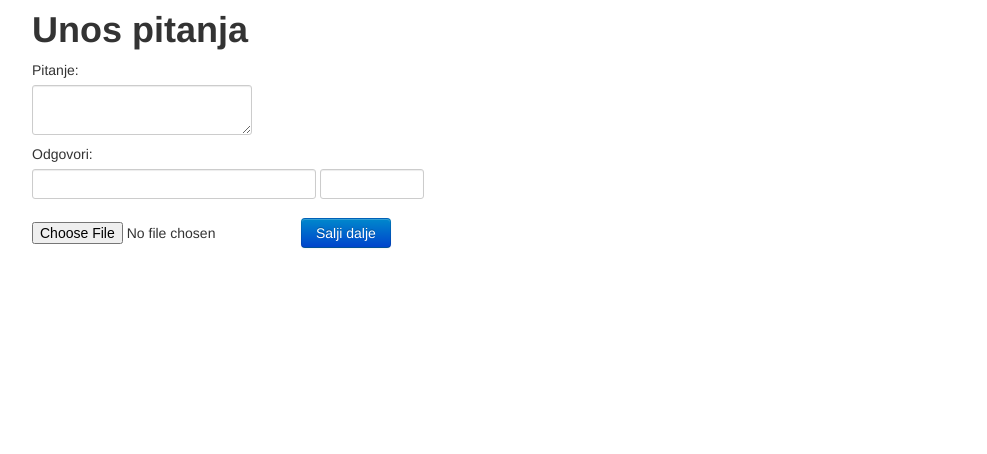
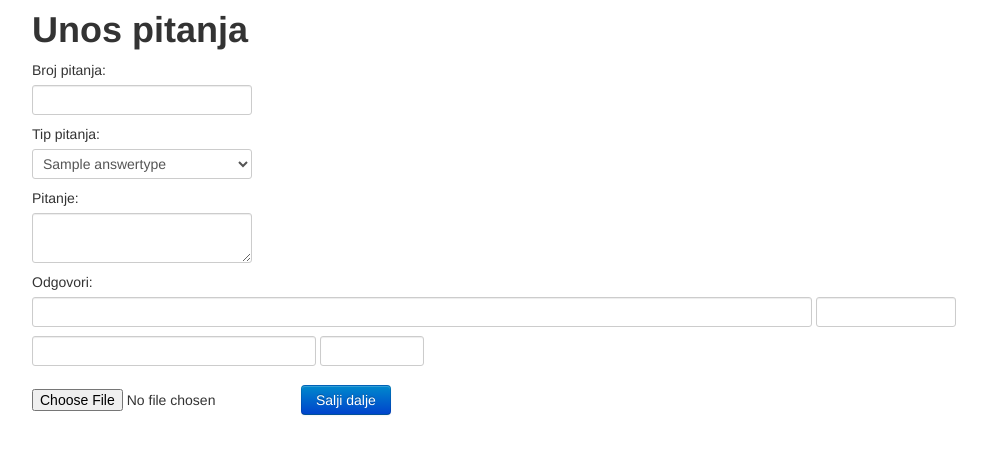
Before and after one commit to jrocketfingers/matura, a Django app: page / in a window 1280 px wide. Shown: the top 454 px of the page, without its empty margins (128-1115 px from the left). Run offline with Django 3.2, Linux system fonts and the light colour scheme; tables that the repository leaves empty hold one stand-in row (values such as "Sample post"); parts of the project's set-up code (start-up, migrations or seed data) failed here and were passed over; some libraries are stand-ins or nearby versions.

Commit message:
Dodavanje pitanja radi.

```diff
--- a/pitanja/models.py
+++ b/pitanja/models.py
@@ -4,7 +4,7 @@ class AnswerType(models.Model):
     name = models.CharField(max_length=15)
 
     def __unicode__(self):
-    	return self.name
+        return self.name
 
 
 class Question(models.Model):
@@ -14,7 +14,7 @@ class Question(models.Model):
     answer_type = models.ForeignKey(AnswerType)
 
     def __unicode__(self):
-    	return self.number
+        return self.number
 
 
 class Answer(models.Model):
@@ -23,4 +23,4 @@ class Answer(models.Model):
     question = models.ForeignKey(Question)
 
     def __unicode__(self):
-    	return self.text
+        return self.text
--- a/pitanja/settings.py
+++ b/pitanja/settings.py
@@ -52,7 +52,7 @@ USE_TZ = True
 
 # Absolute filesystem path to the directory that will hold user-uploaded files.
 # Example: "/var/www/example.com/media/"
-MEDIA_ROOT = '/home/blaza/webdev/'
+MEDIA_ROOT = os.path.join(PROJECT_PATH, 'media')
 
 # URL that handles the media served from MEDIA_ROOT. Make sure to use a
 # trailing slash.
--- a/pitanja/templates/unos.html
+++ b/pitanja/templates/unos.html
@@ -8,22 +8,39 @@
 
     <script type='text/javascript' src='{{ STATIC_URL }}components/jquery/jquery.js'></script>
     <script type='text/javascript' src='{{ STATIC_URL }}components/bootstrap.css/js/bootstrap.js'></script>
+
+    <script type='text/javascript'>
+      $(function()
+        {
+          question_template = "<input name='answer1' class='answer input span10' type='text'></input><input name='solution1' class='solution input span2' type='text'></input><br />";
+        });
+    </script>
 </head>
 <body>
   <div class='row'>
     <div class='container'>
       <h1>Unos pitanja</h1>
-      <form method='post' action='upload' enctype="multipart/form-data">
+      <form method='post' action='question' enctype="multipart/form-data">
+        <label>Broj pitanja:</label><input name='number' type='number'></input>
+        <label>Tip pitanja:</label>
+        <select name='type'>
+          {% for answer_type in answer_types %}
+          <option value='{{ answer_type.name }}'>{{ answer_type.name }}</option>
+          {% endfor %}
+        </select>
         <label>Pitanje:</label>
-        <textarea></textarea>
+        <textarea name='text'></textarea>
 
         <label>Odgovori:</label>
         <p>
-          <input class='input input-xlarge' type='text'></input>
-          <input class='input input-small' type='text'></input>
+          <input name='answer1' class='input span10' type='text'></input>
+          <input name='solution1' class='input span2' type='text'></input>
+          <br />
+          <input name='answer2' class='input input-xlarge' type='text'></input>
+          <input name='solution2' class='input input-small' type='text'></input>
         </p>
         <!-- For each -->
-        <input type='file' name='slika'></input>
+        <input type='file' name='image'></input>
         <input type='submit' value='Salji dalje' class='btn btn-primary'></input>
 
       </form>
--- a/pitanja/views.py
+++ b/pitanja/views.py
@@ -5,7 +5,8 @@ from django.views.decorators.csrf import csrf_exempt
 import json
 
 def unos(request):
-    return render(request, 'unos.html')
+    answer_types = AnswerType.objects.all()
+    return render(request, 'unos.html', { 'answer_types': answer_types })
 
 @csrf_exempt
 def question(request):
@@ -16,12 +17,16 @@ def question(request):
         question = Question()
         post_data = request.POST;
 
-        question.image = request.FILES['image']
-        question.answer_type = AnswerType.objects.get(name = post_data['answer-type'])
+        try:
+            question.image = request.FILES['image']
+        except:
+            print 'exception'
+
+        question.answer_type = AnswerType.objects.get(name = post_data['type'])
         question.text = post_data['text']
         question.number = post_data['number']
 
-        question.save()
+        answers = []
 
         for key in [x for x in post_data if x.startswith('answer')]:
             current = key.replace('answer', '')
@@ -33,8 +38,10 @@ def question(request):
             answer.text = post_answer
             answer.value = post_solution
             answer.question = question
+            answers.append(answer)
 
-            answer.save()
+        question.save()
+        (answer.save() for answer in answers)
 
         return HttpResponse("Question created.", status=201)
 
```
